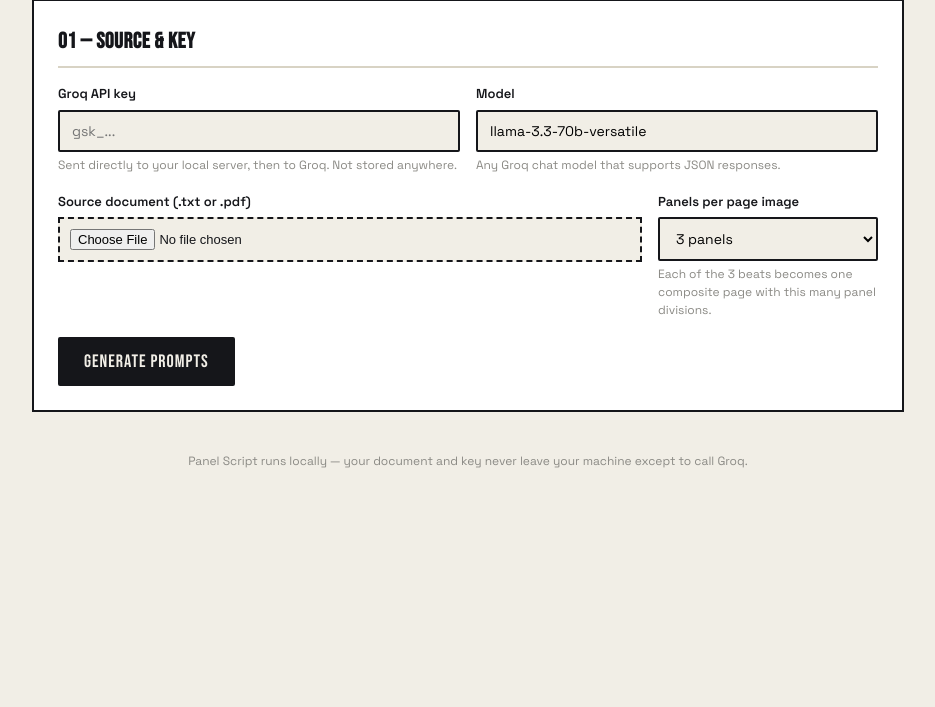
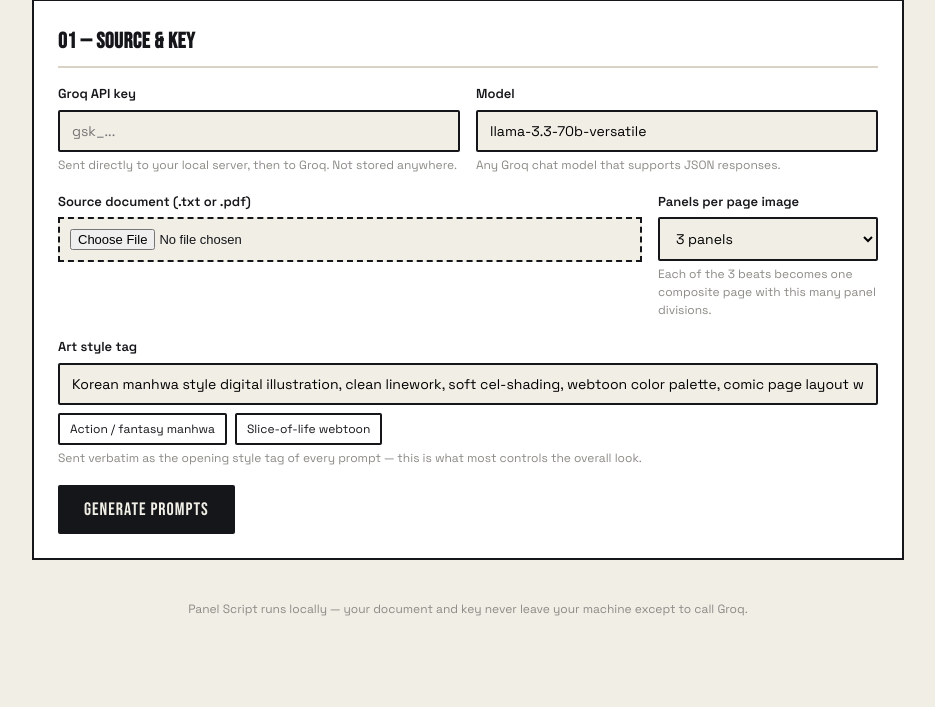
Before and after one commit to HyderDeve/Text-Fragmentor, a Flask app: page / in a window 1280 px wide. Shown: the part 232-939 px from the top of the page, without its empty margins (172-1107 px from the left). Before the commit the page ends 700 px from the top, so only its background shows below. Run offline with Flask 3, Linux system fonts and the light colour scheme.

Commit message:
Add files via upload

```diff
--- a/templates/index.html
+++ b/templates/index.html
@@ -124,6 +124,13 @@
     padding:6px 10px;
     letter-spacing:0.5px;
   }
+  .style-presets{
+    display:flex;
+    gap:8px;
+    flex-wrap:wrap;
+    margin-top:8px;
+  }
+  .style-presets button{font-family:'Space Grotesk',sans-serif;letter-spacing:0;}
 
   #status-box{display:none;margin-bottom:20px;}
   .progress-track{
@@ -281,6 +288,15 @@
         <small>Each of the 3 beats becomes one composite page with this many panel divisions.</small>
       </div>
     </div>
+    <div class="field">
+      <label for="art_style">Art style tag</label>
+      <input type="text" id="art_style" value="{{ default_art_style }}">
+      <div class="style-presets">
+        <button type="button" class="ghost small" data-style="Korean manhwa style digital illustration, clean linework, soft cel-shading, webtoon color palette, comic page layout with bold black panel gutters">Action / fantasy manhwa</button>
+        <button type="button" class="ghost small" data-style="soft Korean webtoon slice-of-life illustration style, warm pastel sunset color palette, gentle rounded character proportions, clean thin linework, thin soft white panel gutters with subtle drop shadow, cozy lighting">Slice-of-life webtoon</button>
+      </div>
+      <small>Sent verbatim as the opening style tag of every prompt — this is what most controls the overall look.</small>
+    </div>
     <button id="start-btn">Generate Prompts</button>
   </section>
 
@@ -322,10 +338,17 @@ const exportBtn = document.getElementById('export-btn');
 
 let renderedCount = 0;
 
+document.querySelectorAll('.style-presets button').forEach(btn => {
+  btn.addEventListener('click', () => {
+    document.getElementById('art_style').value = btn.dataset.style;
+  });
+});
+
 startBtn.addEventListener('click', async () => {
   const apiKey = document.getElementById('api_key').value.trim();
   const model = document.getElementById('model').value.trim();
   const panels = document.getElementById('panels').value;
+  const artStyle = document.getElementById('art_style').value.trim();
   const fileInput = document.getElementById('file');
 
   if (!apiKey) { showError('Enter your Groq API key first.'); return; }
@@ -344,6 +367,7 @@ startBtn.addEventListener('click', async () => {
   form.append('api_key', apiKey);
   form.append('model', model);
   form.append('panels', panels);
+  form.append('art_style', artStyle);
   form.append('file', fileInput.files[0]);
 
   try {
```
